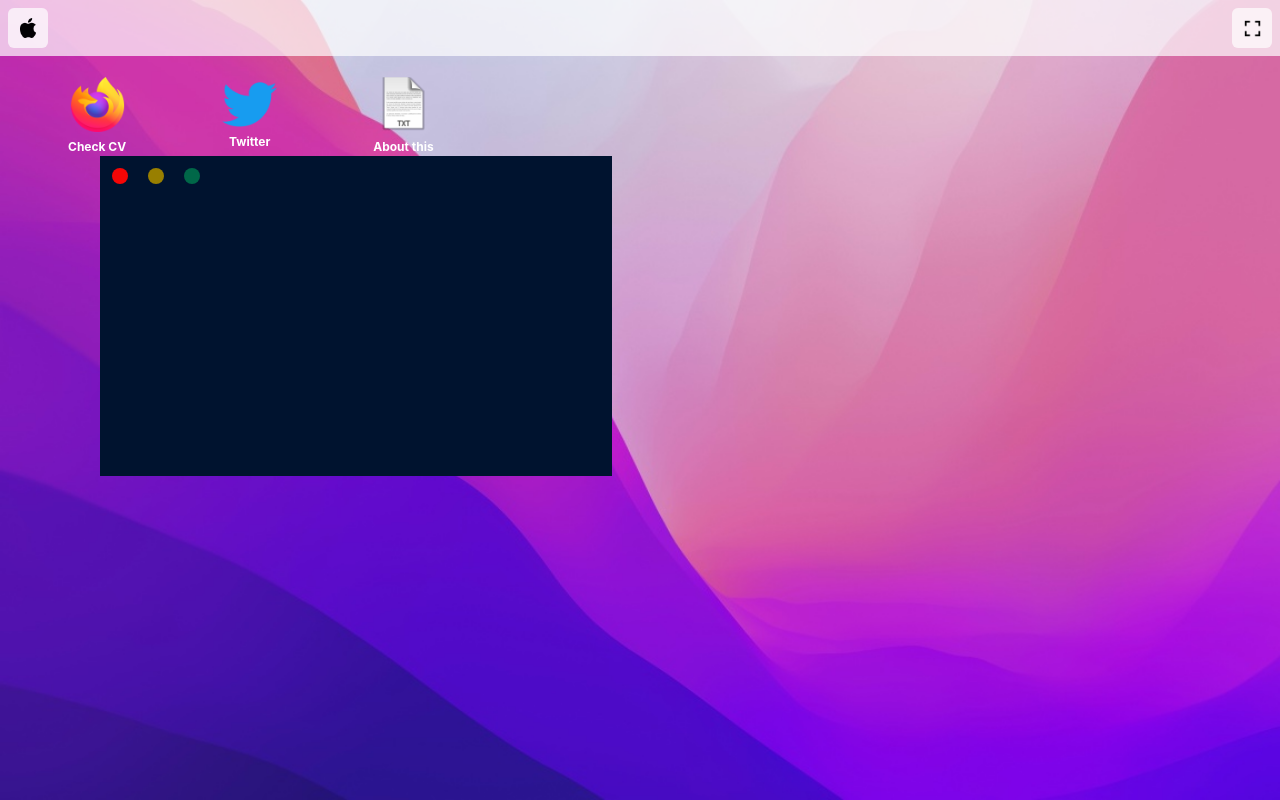
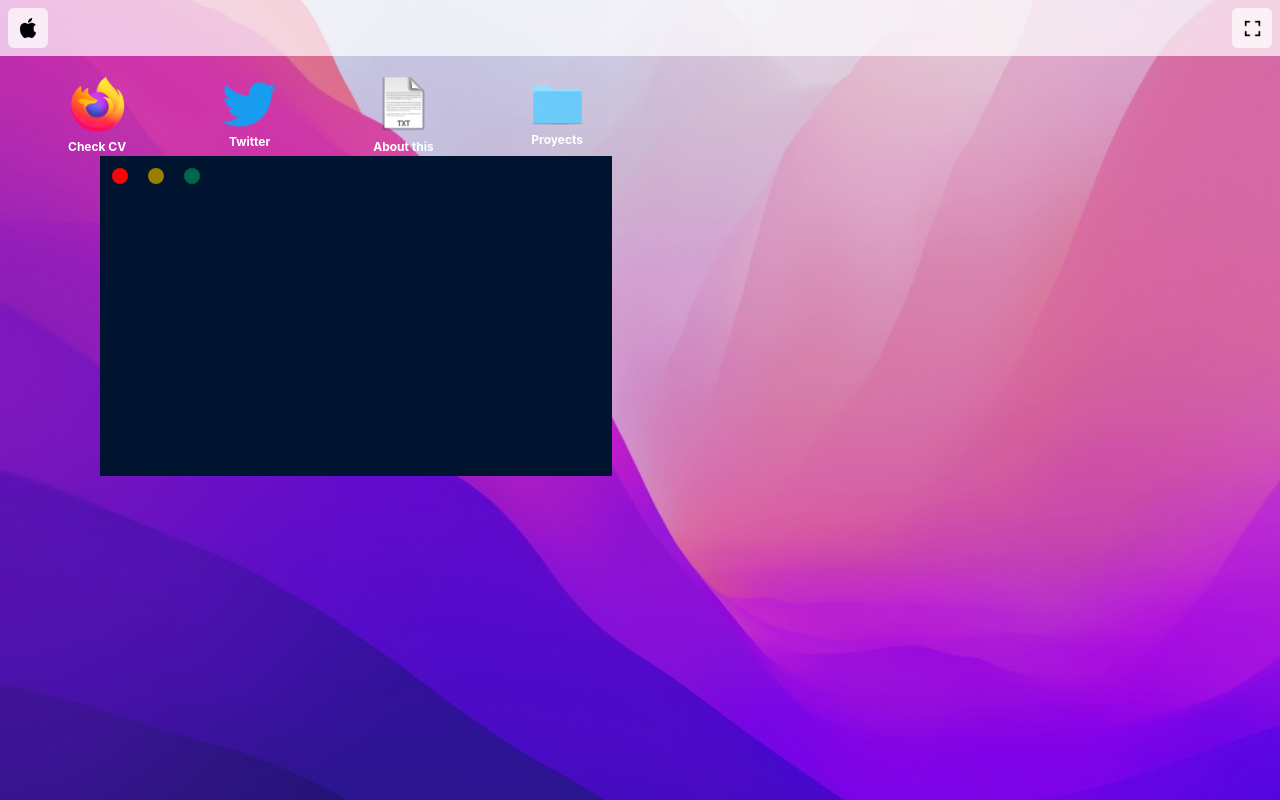
Before and after one commit to thedraxx/MacOs-Profile, a Next.js app: page / in a window 1280 px wide. Built offline with nearby package versions, Linux system fonts and the light colour scheme.

Commit message:
added react draggable

```diff
--- a/package.json
+++ b/package.json
@@ -19,7 +19,8 @@
     "framer-motion": "^10.12.10",
     "next": "13.4.1",
     "react": "18.2.0",
-    "react-dom": "18.2.0"
+    "react-dom": "18.2.0",
+    "react-draggable": "^4.4.5"
   },
   "devDependencies": {
     "@typescript-eslint/eslint-plugin": "^5.59.5",
--- a/src/app/layout.tsx
+++ b/src/app/layout.tsx
@@ -30,7 +30,10 @@ export default function RootLayout({
           backgroundSize="cover"
         >
           <TopBar />
-          <ShowFolder />
+          {
+            true ? <ShowFolder /> : null
+          }
+
           {children}
         </Box>
       </ChakraProvider>
--- a/src/app/page.tsx
+++ b/src/app/page.tsx
@@ -163,6 +163,55 @@ export default function Home() {
         </Button>
 
       </Box>
+
+
+
+      {/*  */}
+      <Box
+        marginLeft={2}
+        marginRight={2}
+        justifyContent={"center"}
+        alignItems={"center"}
+        height={"auto"}
+        width={"auto"}
+
+      >
+        <Button
+          bg="rgba(255, 255, 255, 0)"
+          padding={10}
+          color="white"
+          display={"flex"}
+          justifyContent={"center"}
+          alignItems={"center"}
+          flexDirection={"column"}
+          _hover={{
+            background: "rgba(255, 255, 255, 0.699)",
+            color: "black",
+            borderRadius: "10px"
+          }}
+          onClick={(e) => {
+            window.open("https://www.linkedin.com/in/eduardo-oliveira-4b1b3b1b4/", "_blank")
+          }}
+        >
+          <Image
+            src="/mac-folder.png"
+            alt="Picture of the author"
+            width={55}
+            height={55}
+          />
+
+          <Text
+            marginTop={2}
+            justifyContent={"center"}
+            alignItems={"center"}
+            fontSize={12}
+            textAlign={"center"}
+          >
+            Proyects
+          </Text>
+        </Button>
+
+      </Box>
     </Box >
   )
 }
--- a/src/components/ShowFolder/ShowFolder.tsx
+++ b/src/components/ShowFolder/ShowFolder.tsx
@@ -1,8 +1,10 @@
-import { Box, Button, Stack } from '@chakra-ui/react';
+import { Box, Button, Stack, } from '@chakra-ui/react';
 import React from 'react'
+import Draggable from 'react-draggable';
 
 const ShowFolder = () => {
     return (
+        <Draggable>
             <Box
                 bg="rgb(0, 19, 47)"
                 color="white"
@@ -15,7 +17,6 @@ const ShowFolder = () => {
                 width={"40%"}
                 height={"40%"}
             >
-
 
                 <Box
                     display="flex"
@@ -38,6 +39,7 @@ const ShowFolder = () => {
                     >
 
                         <p
+                            onClick={() => { console.log("click") }}
                             className="chackraText card "
                             style={{
                                 color: "white",
@@ -53,10 +55,8 @@ const ShowFolder = () => {
                             }}
 
                         >
-                        {""}
+
                         </p>
-
-
 
                         <p
                             className="chackraText card "
@@ -74,11 +74,8 @@ const ShowFolder = () => {
                             }}
 
                         >
-                        {""}
+
                         </p>
-
-
-
 
                         <p
                             className="chackraText card "
@@ -96,19 +93,12 @@ const ShowFolder = () => {
                             }}
 
                         >
-                        {""}
                         </p>
+                    </Stack>
+                </Box>
+            </Box>
+        </Draggable>
 
-
-
-                </Stack>
-
-
-
-            </Box>
-
-
-        </Box>
     )
 }
 
--- /dev/null
+++ b/src/components/context/index.ts
@@ -0,0 +1,5 @@
+
+
+export * from './ShowFolderContext';
+export * from './ShowFolderProvider';
+export * from './showFolderReducer';
```
Also changed, not shown: public/mac-folder.png (added), src/components/context/ShowFolderContext.tsx (added), src/components/context/ShowFolderProvider.tsx (added), src/components/context/showFolderReducer.ts (added), 1 other file (tests, documents, lock files or other folders). Lines whose indentation alone changed are shown as unchanged.
